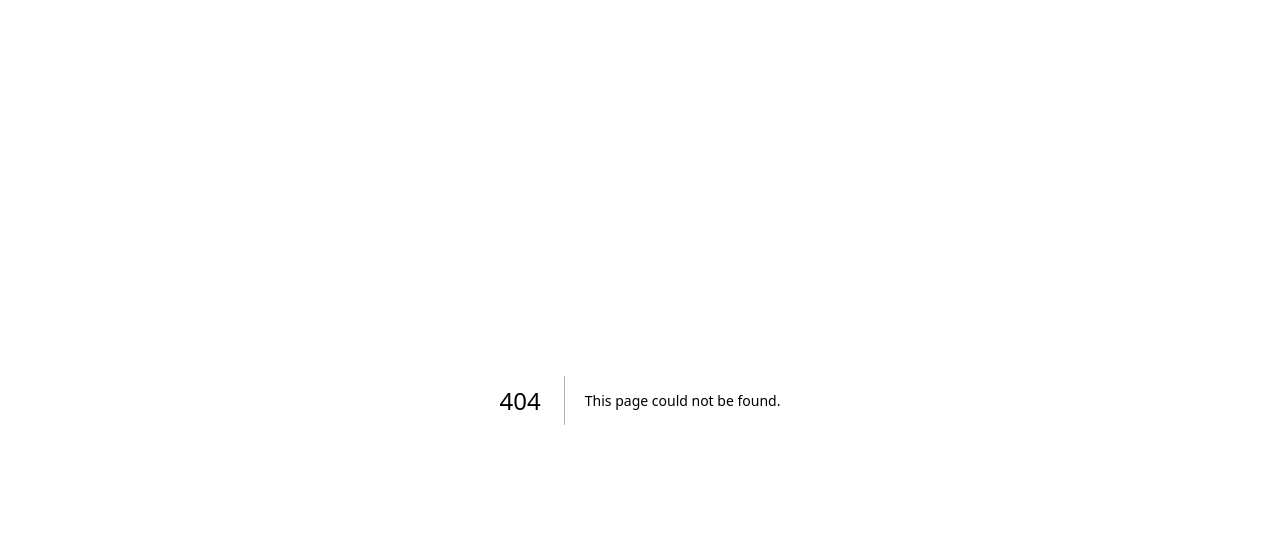
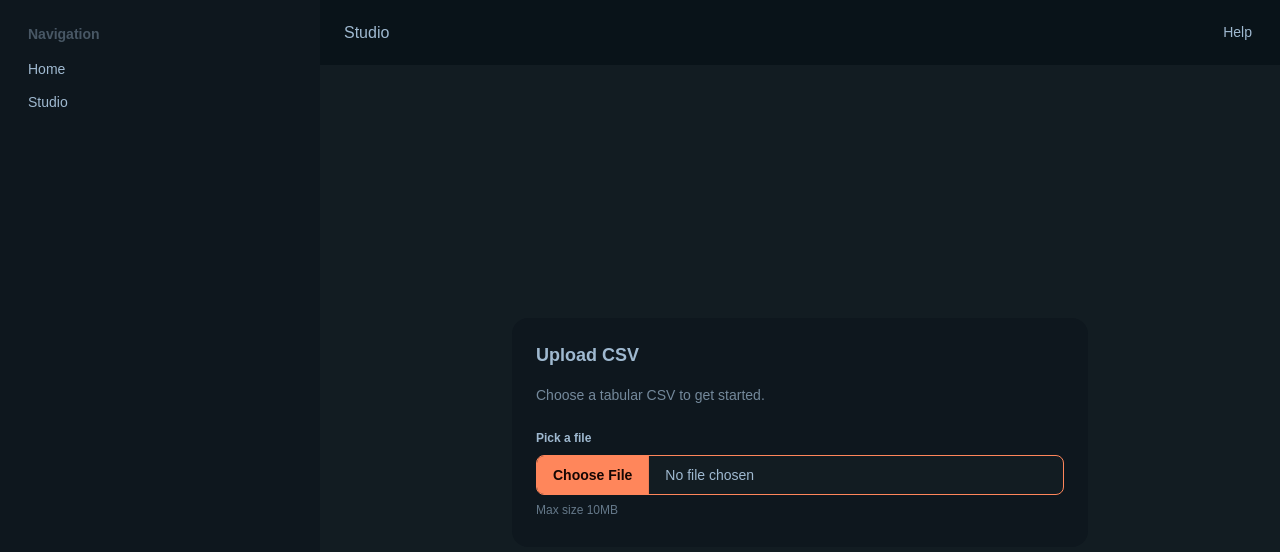
Before and after one commit to PedroNavHur/tabular-ml-agent, a Next.js app: page /studio in a window 1280 px wide. Before the commit this address had no page. Shown: the top 552 px of the page. Built offline with nearby package versions, Linux system fonts and the light colour scheme.

Commit message:
Barebones Studio Page
- Studio Page
- CSV Upload component
- Sidebar component
- Navbar component

```diff
--- a/package.json
+++ b/package.json
@@ -9,6 +9,7 @@
     "lint": "eslint"
   },
   "dependencies": {
+    "lucide-react": "^0.542.0",
     "next": "15.5.2",
     "react": "19.1.0",
     "react-dom": "19.1.0"
@@ -22,6 +23,8 @@
     "daisyui": "^5.1.6",
     "eslint": "^9",
     "eslint-config-next": "15.5.2",
+    "prettier": "^3.6.2",
+    "prettier-plugin-tailwindcss": "^0.6.14",
     "tailwindcss": "^4",
     "typescript": "^5"
   }
--- /dev/null
+++ b/src/app/studio/page.tsx
@@ -0,0 +1,24 @@
+import FileUploadCard from "@/components/FileUploadCard";
+import StudioNavbar from "@/components/StudioNavbar";
+import StudioSidebar from "@/components/StudioSidebar";
+
+export default function StudioPage() {
+  return (
+    <div className="drawer lg:drawer-open">
+      <input id="studio-drawer" type="checkbox" className="drawer-toggle" />
+
+      <div className="drawer-content flex flex-col">
+        {/* Top Navbar */}
+        <StudioNavbar drawerId="studio-drawer" title="Studio" />
+
+        {/* Centered content */}
+        <main className="flex-1 flex items-center justify-center p-6">
+          <FileUploadCard />
+        </main>
+      </div>
+
+      {/* Sidebar */}
+      <StudioSidebar drawerId="studio-drawer" active="studio" />
+    </div>
+  );
+}
--- /dev/null
+++ b/src/components/FileUploadCard.tsx
@@ -0,0 +1,41 @@
+import * as React from "react";
+
+type FileUploadCardProps = {
+  className?: string;
+  title?: string;
+  subtitle?: string;
+  accept?: string;
+  onSelectFile?: (file: File | null) => void;
+};
+
+export default function FileUploadCard({
+  className,
+  title = "Upload CSV",
+  subtitle = "Choose a tabular CSV to get started.",
+  accept = ".csv,text/csv",
+  onSelectFile,
+}: FileUploadCardProps) {
+  const handleChange = (e: React.ChangeEvent<HTMLInputElement>) => {
+    const file = e.target.files?.[0] ?? null;
+    onSelectFile?.(file);
+  };
+
+  return (
+    <div className={["card bg-base-200 w-full max-w-xl", className].filter(Boolean).join(" ")}>
+      <div className="card-body items-stretch gap-4">
+        <h2 className="card-title">{title}</h2>
+        {subtitle ? <p className="text-sm opacity-70">{subtitle}</p> : null}
+        <fieldset className="fieldset w-full">
+          <legend className="fieldset-legend">Pick a file</legend>
+          <input
+            type="file"
+            accept={accept}
+            className="file-input file-input-primary w-full"
+            onChange={handleChange}
+          />
+          <label className="label">Max size 10MB</label>
+        </fieldset>
+      </div>
+    </div>
+  );
+}
--- /dev/null
+++ b/src/components/StudioNavbar.tsx
@@ -0,0 +1,33 @@
+import Link from "next/link";
+
+type StudioNavbarProps = {
+  drawerId: string;
+  title?: string;
+};
+
+export default function StudioNavbar({ drawerId, title = "Studio" }: StudioNavbarProps) {
+  return (
+    <div className="navbar bg-base-300 w-full">
+      <div className="flex-none lg:hidden">
+        <label htmlFor={drawerId} aria-label="open sidebar" className="btn btn-square btn-ghost">
+          <svg
+            xmlns="http://www.w3.org/2000/svg"
+            fill="none"
+            viewBox="0 0 24 24"
+            className="inline-block h-6 w-6 stroke-current"
+          >
+            <path strokeLinecap="round" strokeLinejoin="round" strokeWidth="2" d="M4 6h16M4 12h16M4 18h16"></path>
+          </svg>
+        </label>
+      </div>
+      <div className="mx-2 flex-1 px-2">{title}</div>
+      <div className="hidden flex-none lg:block">
+        <ul className="menu menu-horizontal">
+          <li>
+            <Link href="#">Help</Link>
+          </li>
+        </ul>
+      </div>
+    </div>
+  );
+}
--- /dev/null
+++ b/src/components/StudioSidebar.tsx
@@ -0,0 +1,27 @@
+import Link from "next/link";
+
+type StudioSidebarProps = {
+  drawerId: string;
+  active?: "home" | "studio";
+};
+
+export default function StudioSidebar({ drawerId, active = "studio" }: StudioSidebarProps) {
+  return (
+    <div className="drawer-side">
+      <label htmlFor={drawerId} aria-label="close sidebar" className="drawer-overlay"></label>
+      <ul className="menu bg-base-200 min-h-full w-80 p-4">
+        <li className="menu-title">Navigation</li>
+        <li>
+          <Link href="/" className={active === "home" ? "active" : undefined}>
+            Home
+          </Link>
+        </li>
+        <li>
+          <Link href="/studio" className={active === "studio" ? "active" : undefined}>
+            Studio
+          </Link>
+        </li>
+      </ul>
+    </div>
+  );
+}
```
Also changed, not shown: 2 other files (tests, documents, lock files or other folders).
